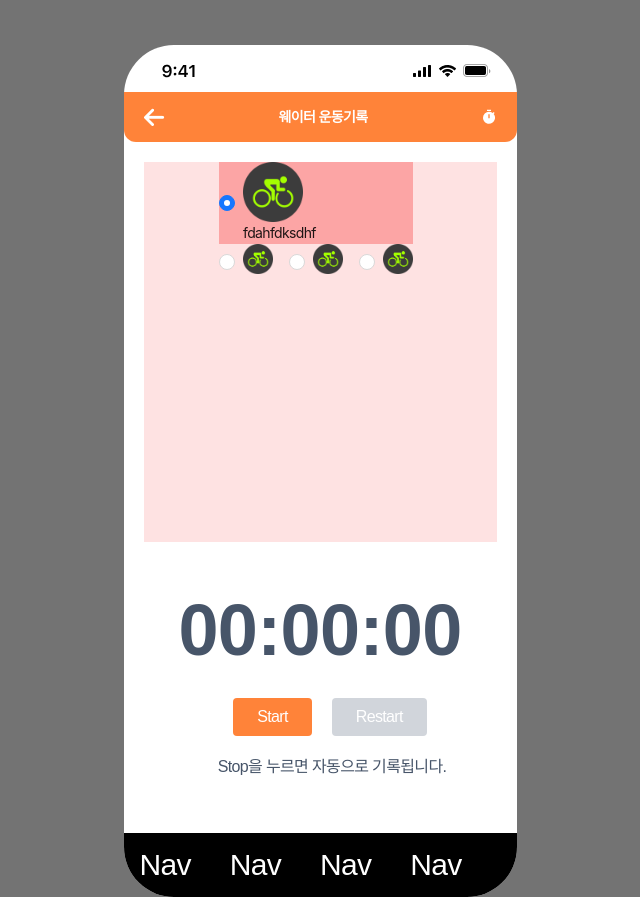
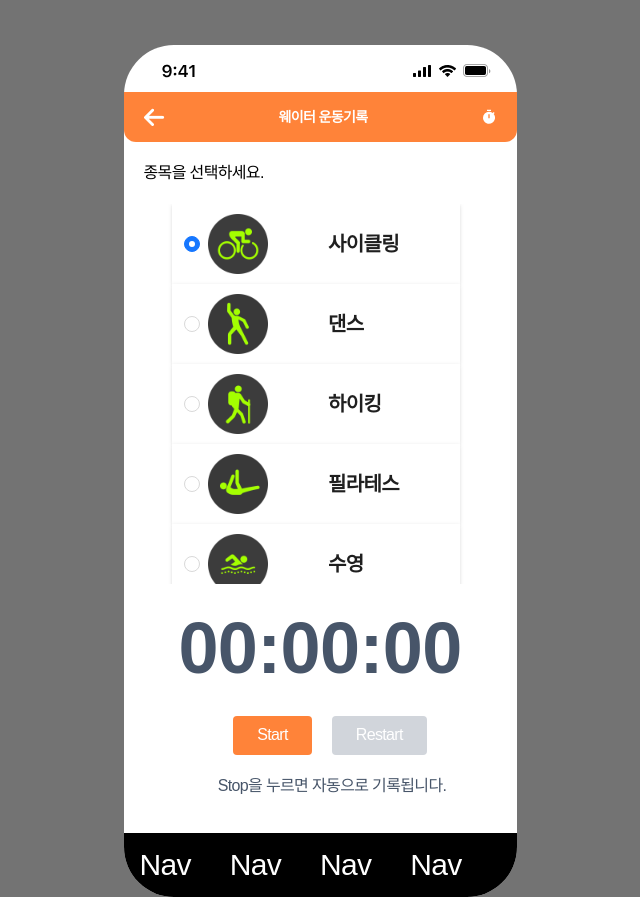
Before and after one commit to MaraisLee/schoolfitness, a React (Create React App) app: page /individual in a window 1280 px wide. Shown: the whole page, without its empty margins (320-960 px from the left). Built offline with nearby package versions, Linux system fonts and the light colour scheme; a web font is replaced by a local one.

Commit message:
개인운동 완료

```diff
--- a/src/pages/guide/Individual.tsx
+++ b/src/pages/guide/Individual.tsx
@@ -1,6 +1,13 @@
 import run1 from 'assets/run1.png';
 import arrowWhite from 'assets/arrowWhite.png';
 import cycling from 'assets/cycling.png';
+import dance from 'assets/dance.png';
+import hiking from 'assets/hiking.png';
+import pilates from 'assets/pilates.png';
+import pool from 'assets/pool.png';
+import walking from 'assets/walking.png';
+import yoga from 'assets/yoga.png';
+import train from 'assets/train.png';
 import { MdTimer } from 'react-icons/md';
 import StopWatch from './StopWatch';
 import { Radio } from 'antd';
@@ -28,7 +35,7 @@ const Individual = () => {
   };
   return (
     <div>
-      <div className='flex justify-around items-center bg-[#ff8339] w-full h-[50px] rounded-b-[12px]'>
+      <div className='flex mb-5 justify-around items-center bg-[#ff8339] w-full h-[50px] rounded-b-[12px]'>
         <img src={arrowWhite} alt='' className='scale-25' />
         <p> </p>
         <p> </p>
@@ -37,7 +44,8 @@ const Individual = () => {
         <p> </p>
         <MdTimer className='text-white' />
       </div>
-      <div className='  m-5 bg-red-100  h-[380px] text-center'>
+      <span className='m-5 '>종목을 선택하세요.</span>
+      <div className='  m-5  h-[380px] text-center  scrall overflow-y-auto scrollbar-hide'>
         <Form
           name='todoform'
           form={form}
@@ -52,39 +60,128 @@ const Individual = () => {
         >
           <Form.Item
             label=''
-            name='sticker'
+            name=''
             initialValue={'1'}
-            rules={[{ required: true, message: '스티커를 선택하세요.' }]}
+            rules={[{ required: true, message: '' }]}
           >
             <Radio.Group>
-              <Radio value={'1'} className='flex bg-red-300 '>
+              <Radio
+                value={'1'}
+                className='flex w-72 h-20 bg-white pl-3 drop-shadow'
+                style={{ alignItems: 'center' }}
+              >
+                <div className='flex justify-betwee items-center'>
                   <img
                     src={cycling}
                     alt='운동'
                     style={{ width: 60, height: 60 }}
                   />
-                <span>fdahfdksdhf</span>
+                  <span className='ml-[60px] text-xl font-black '>
+                    사이클링
+                  </span>
+                </div>
               </Radio>
-              <Radio value={'2'}>
+              <Radio
+                value={'2'}
+                className='flex w-72 h-20 bg-white pl-3 drop-shadow '
+                style={{ alignItems: 'center' }}
+              >
+                <div className='flex justify-betwee items-center'>
                   <img
-                  src={cycling}
+                    src={dance}
                     alt='운동'
-                  style={{ width: 30, height: 30 }}
+                    style={{ width: 60, height: 60 }}
                   />
+                  <span className='ml-[60px] text-xl font-black '>댄스</span>
+                </div>
               </Radio>
-              <Radio value={'3'}>
+              <Radio
+                value={'3'}
+                className='flex w-72 h-20 bg-white pl-3 drop-shadow'
+                style={{ alignItems: 'center' }}
+              >
+                <div className='flex justify-betwee items-center '>
                   <img
-                  src={cycling}
+                    src={hiking}
                     alt='운동'
-                  style={{ width: 30, height: 30 }}
+                    style={{ width: 60, height: 60 }}
                   />
+                  <span className='ml-[60px] text-xl font-black '>하이킹</span>
+                </div>
               </Radio>
-              <Radio value={'4'}>
+              <Radio
+                value={'4'}
+                className='flex w-72 h-20 bg-white pl-3 drop-shadow'
+                style={{ alignItems: 'center' }}
+              >
+                <div className='flex justify-betwee items-center'>
                   <img
-                  src={cycling}
+                    src={pilates}
                     alt='운동'
-                  style={{ width: 30, height: 30 }}
+                    style={{ width: 60, height: 60 }}
                   />
+                  <span className='ml-[60px] text-xl font-black '>
+                    필라테스
+                  </span>
+                </div>
+              </Radio>
+              <Radio
+                value={'5'}
+                className='flex w-72 h-20 bg-white pl-3 drop-shadow'
+                style={{ alignItems: 'center' }}
+              >
+                <div className='flex justify-betwee items-center'>
+                  <img
+                    src={pool}
+                    alt='운동'
+                    style={{ width: 60, height: 60 }}
+                  />
+                  <span className='ml-[60px] text-xl font-black '>수영</span>
+                </div>
+              </Radio>
+              <Radio
+                value={'6'}
+                className='flex w-72 h-20 bg-white pl-3 drop-shadow'
+                style={{ alignItems: 'center' }}
+              >
+                <div className='flex justify-betwee items-center'>
+                  <img
+                    src={walking}
+                    alt='운동'
+                    style={{ width: 60, height: 60 }}
+                  />
+                  <span className='ml-[60px] text-xl font-black '>걷기</span>
+                </div>
+              </Radio>
+              <Radio
+                value={'7'}
+                className='flex w-72 h-20 bg-white pl-3 drop-shadow'
+                style={{ alignItems: 'center' }}
+              >
+                <div className='flex justify-betwee items-center'>
+                  <img
+                    src={yoga}
+                    alt='운동'
+                    style={{ width: 60, height: 60 }}
+                  />
+                  <span className='ml-[60px] text-xl font-black '>요가</span>
+                </div>
+              </Radio>
+              <Radio
+                value={'8'}
+                className='flex w-72 h-20 bg-white pl-3 drop-shadow'
+                style={{ alignItems: 'center' }}
+              >
+                <div className='flex justify-betwee items-center'>
+                  <img
+                    src={train}
+                    alt='운동'
+                    style={{ width: 60, height: 60 }}
+                  />
+                  <span className='ml-[60px] text-xl font-black '>
+                    코어트레이닝
+                  </span>
+                </div>
               </Radio>
             </Radio.Group>
           </Form.Item>
--- a/src/pages/guide/StopWatch.tsx
+++ b/src/pages/guide/StopWatch.tsx
@@ -43,7 +43,7 @@ const StopWatch = () => {
   }, [seconds, minutes]);
 
   return (
-    <div className=' text-center text-slate-600 p-8'>
+    <div className=' text-center text-slate-600 p-2'>
       <h1 className='text-7xl font-bold mb-8 '>
         {hours < 10 ? '0' + hours : hours}:
         {minutes < 10 ? '0' + minutes : minutes}:
```
Lines whose indentation alone changed are shown as unchanged.
